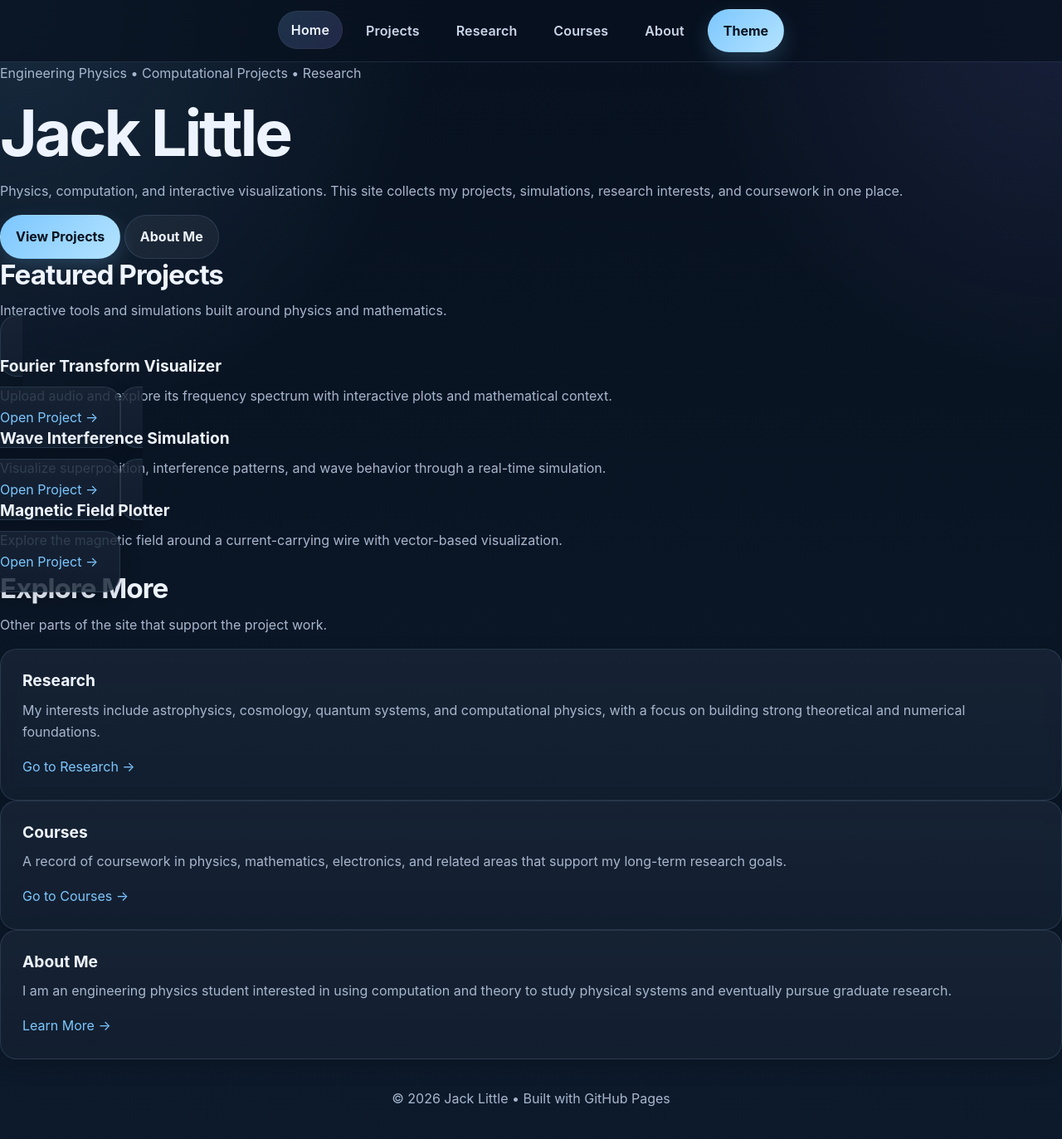
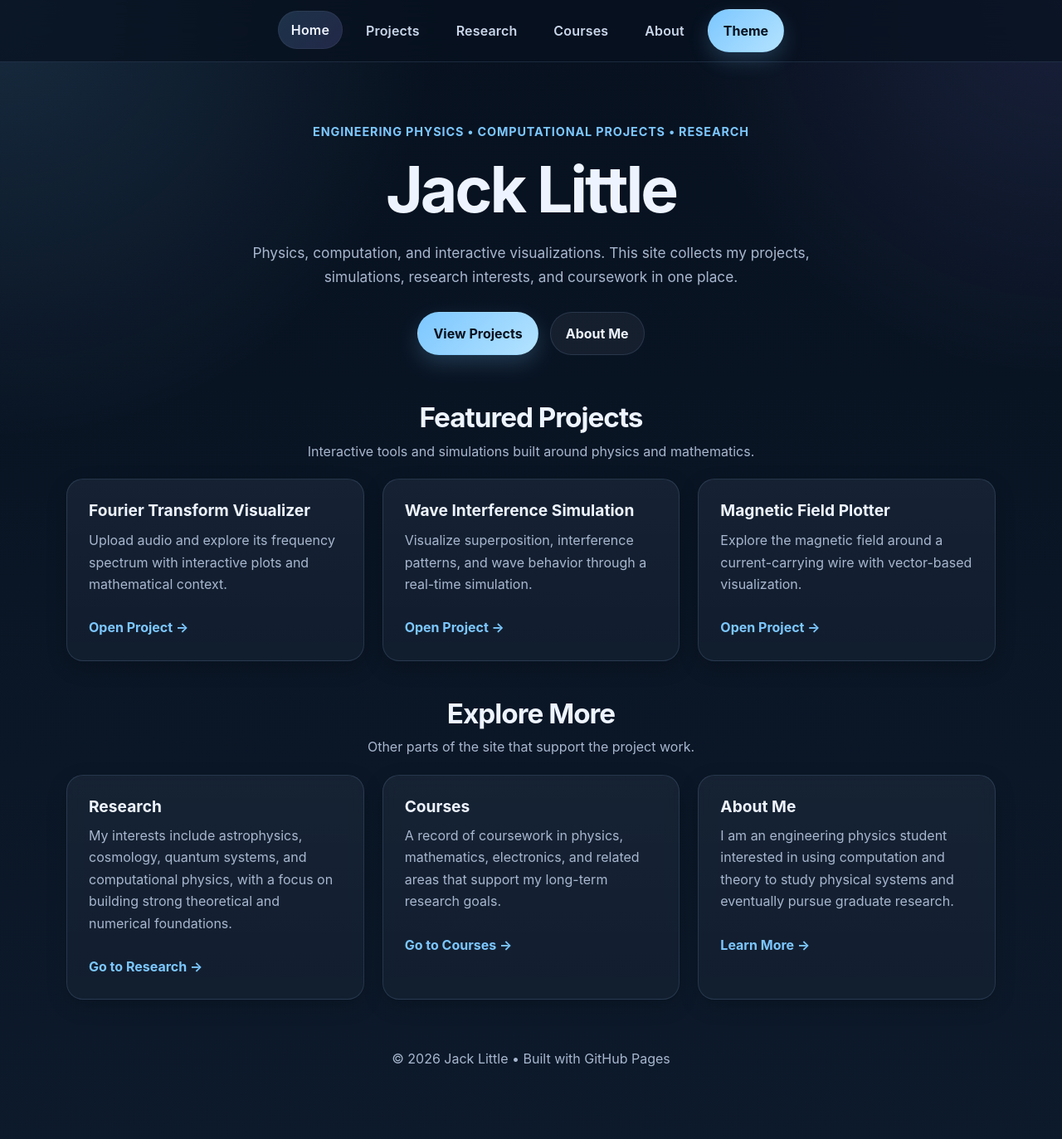
Before and after one commit to jacklittle4/jacklittle4.github.io, a Jekyll site: the page built from index.html, in a window 1280 px wide and 1395 px high. Shown: the top 1373 px of the window at 83% size. Built offline with Jekyll 4.4.1, drawn with Linux system fonts in a browser that asks for light colours.

Commit message:
Update style.css

```diff
--- a/css/style.css
+++ b/css/style.css
@@ -569,41 +569,6 @@ select:focus-visible {
   outline-offset: 3px;
 }
 
-@media (max-width: 900px) {
-  header {
-    padding: 64px 0 24px;
-  }
-
-  .two-column {
-    grid-template-columns: 1fr;
-  }
-
-  .page-hero,
-  .card,
-  .panel,
-  .project-card,
-  .category,
-  .upload-section,
-  .right-column,
-  .left-column > *,
-  .info-card,
-  .plot-card,
-  .control-card {
-    padding: 22px;
-  }
-
-  .navbar ul {
-    min-height: auto;
-    padding: 12px 0;
-    gap: 8px;
-  }
-
-  .navbar a {
-    padding: 9px 13px;
-    font-size: 0.95rem;
-  }
-}
-
 @media (max-width: 640px) {
   :root {
     --content-width: min(var(--max-width), calc(100% - 20px));
@@ -636,7 +601,11 @@ select:focus-visible {
   button {
     width: 100%;
   }
-  .home-hero,
+}
+
+/* homepage */
+
+.home-hero,
 .home-block {
   width: min(1120px, calc(100% - 40px));
   margin: 0 auto;
@@ -685,17 +654,20 @@ select:focus-visible {
 }
 
 .home-heading {
-  margin-bottom: 20px;
+  width: 100%;
+  margin: 0 auto 20px;
   text-align: center;
 }
 
 .home-heading h2 {
   margin-bottom: 8px;
+  text-align: center;
 }
 
 .home-heading p {
   max-width: 700px;
   margin: 0.5rem auto 0;
+  text-align: center;
 }
 
 .home-project-grid {
```
